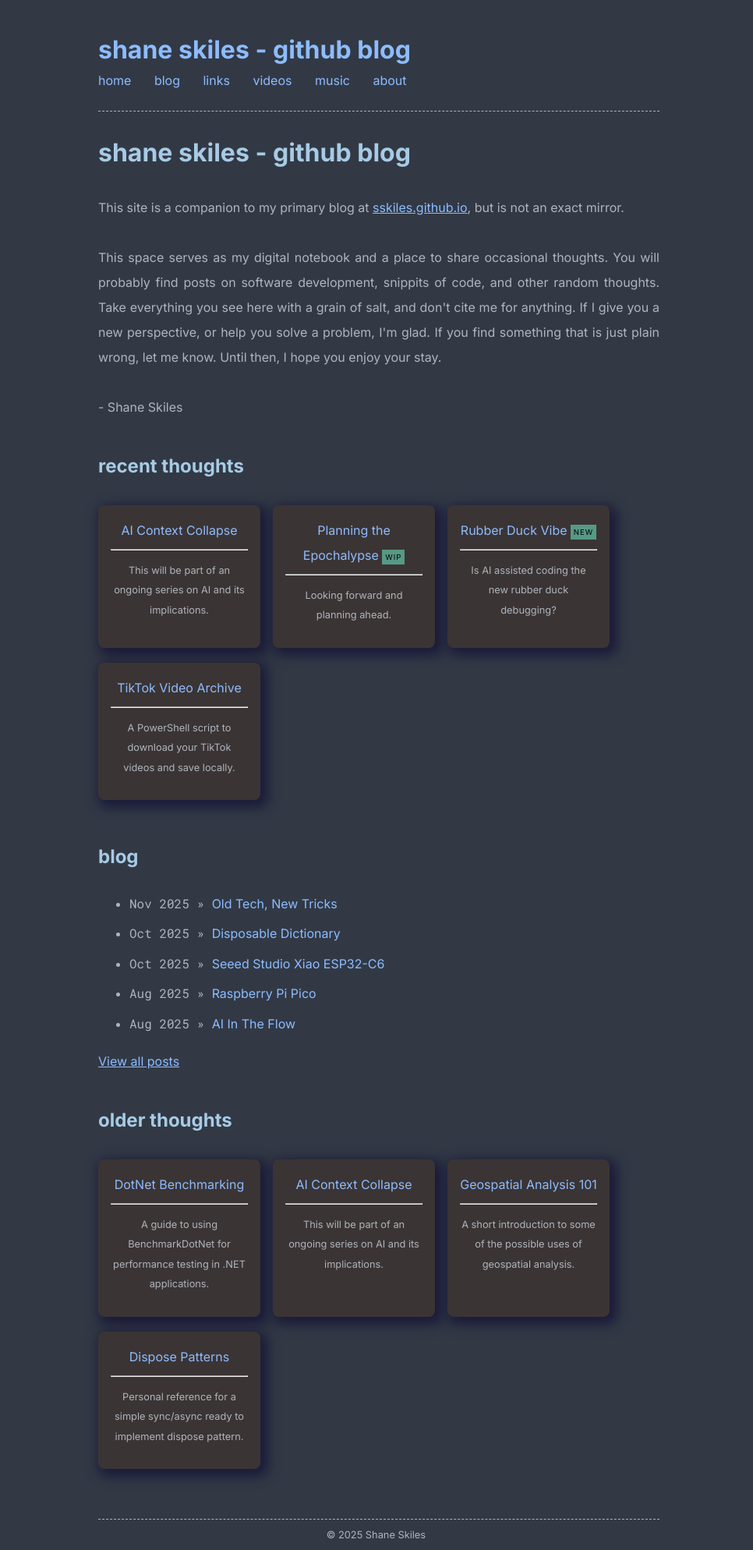
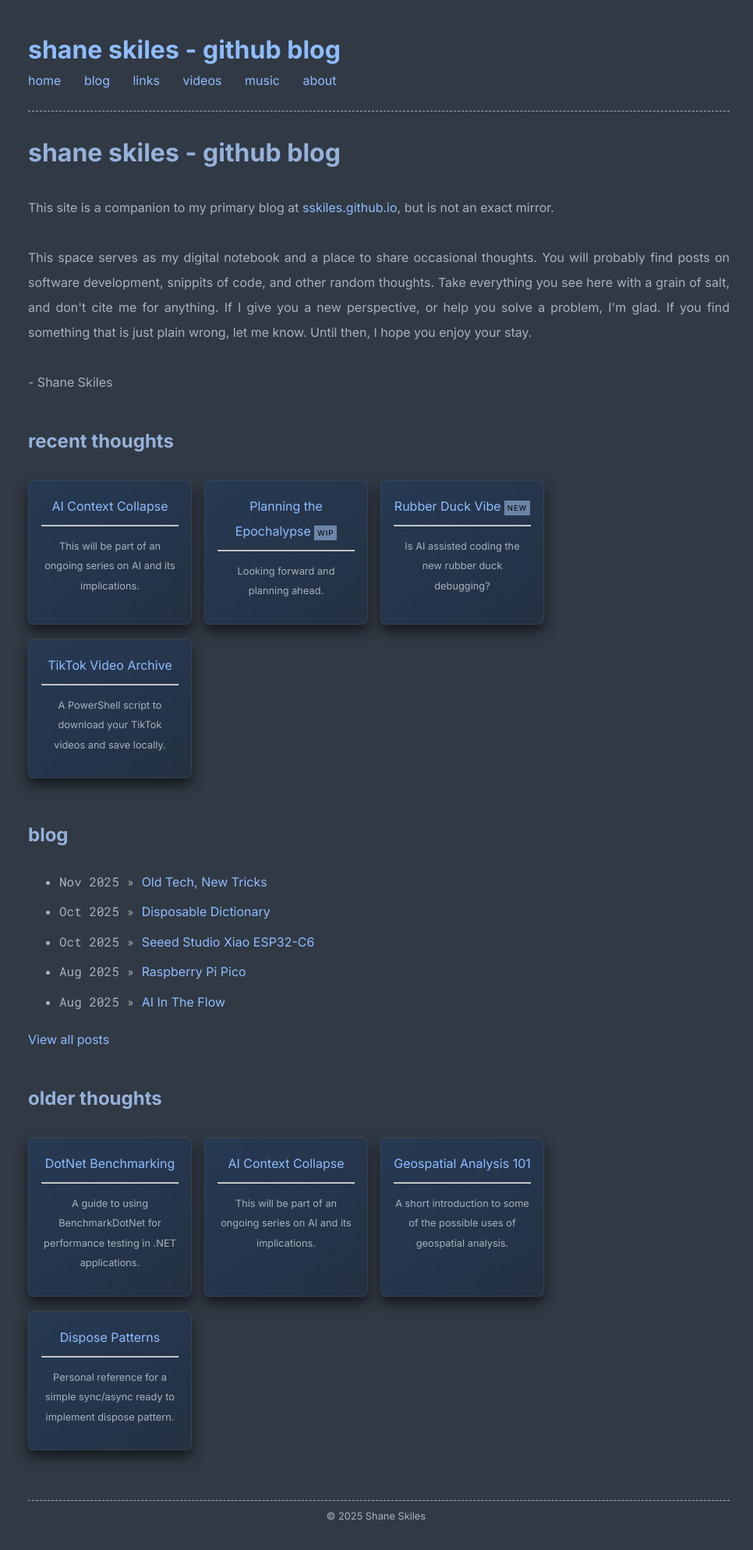
Before and after one commit to shaneskiles/shaneskiles.github.io, a Jekyll site: the page built from index.md, in a window 1280 px wide. Shown: the whole page at 78% size, without its empty margins (154-1120 px from the left). Built offline with Jekyll 4.4.1, drawn with Linux system fonts in a browser that asks for light colours; after the commit the page ends 1964 px from its top, so only the background shows below that.

Commit message:
Style updates

```diff
--- a/_config.yml
+++ b/_config.yml
@@ -54,7 +54,7 @@ theme_config:
 highlighter: rouge
 
 sass:
-  style: :compressed
+  style: compressed
 
 plugins:
   - jekyll-feed
--- a/_sass/list.scss
+++ b/_sass/list.scss
@@ -10,11 +10,6 @@ ul.horizontal-list {
     margin-right: 1em;
   }
 
-  li a {
-    text-decoration: none;
-    font-weight: normal
-  }
-
 }
 
 .card {
@@ -24,13 +19,22 @@ ul.horizontal-list {
   text-align: center;
   font-size: 1em;
   align-items: center;
-  box-shadow: 5px 5px 15px 5px #1b1b3a;
-  background-color: #3b3434;//var(--bg-secondary);
+  box-shadow: 0 8px 16px rgba(0, 0, 0, 0.6), 0 0 0 1px rgba(255, 255, 255, 0.05);
+  background: linear-gradient(145deg, var(--bg-secondary), hsl(215, 30%, 20%));
   margin-bottom: 0.8em;
   border-radius: 0.5em;
+  border: 1px solid hsla(215, 15%, 30%, 0.6);
+  transition: transform 0.2s ease-in-out, box-shadow 0.2s ease-in-out, border-color 0.2s ease-in-out;
+
+  &:hover {
+    transform: translateY(-5px);
+    box-shadow: 0 12px 24px rgba(0, 0, 0, 0.8);
+    border-color: var(--links);
+  }
 
   .header {
     color: var(--links);
+    text-decoration: none;
   }
 
   .body {
--- a/_sass/lunardrift.scss
+++ b/_sass/lunardrift.scss
@@ -42,9 +42,9 @@ p { margin: 1em 0; }
 li { margin: 0.4em 0; }
 
 .pw {
-  max-width: 720px;
+  max-width: 56.25rem;
   margin: 0 auto;
-  padding: 2em 2em;
+  padding: 2rem;
 }
 
 table, th, td {
@@ -89,15 +89,15 @@ img {
 // -------------- THEME SWITCHER -------------- //
 @mixin dark-appearance {
   html, body  {
-      --headings: #A7CBE5;
-      --links: #8DBCFF;
-      --highlight: #579986; //41C7C7;
-      --bg: #323945;
-      --bg-secondary: #283051; //#36416D; //#1A1F35; // #5A697A; //
-      --text: #adb5bd;
-      --text-secondary: #9CA3AF;
-      --code-text: #8DBCFF;
-      --share-text: #C4C4C4;
+      --headings: hsl(215, 49%, 72%);
+      --links: hsl(216, 100%, 78%);
+      --highlight: hsl(215, 26%, 54%);
+      --bg: hsl(215, 16%, 23%);
+      --bg-secondary: hsl(215, 37%, 24%);
+      --text: hsl(215, 14%, 70%);
+      --text-secondary: hsl(215, 19%, 73%);
+      --code-text: hsl(215, 100%, 78%);
+      --share-text: hsl(0, 0%, 77%);
   };
 }
 
@@ -132,6 +132,7 @@ blockquote {
 }
 a {
   color: var(--links);
+  text-decoration: none;
 }
 *:target { background-color: var(--bg-secondary); }
 
--- a/assets/css/style.scss
+++ b/assets/css/style.scss
@@ -2,8 +2,8 @@
 ---
 
 body {
-  background-color: #121212;
-  color: #e0e0e0;
+  background-color: hsl(0, 0%, 7%);
+  color: hsl(0, 0%, 88%);
   font-family: -apple-system, BlinkMacSystemFont, "Segoe UI", Roboto, Helvetica, Arial, sans-serif, "Apple Color Emoji", "Segoe UI Emoji", "Segoe UI Symbol";
   line-height: 1.6;
   margin: 0;
@@ -11,30 +11,33 @@ body {
 }
 
 .wrapper {
-  max-width: 800px;
+  max-width: 56.25rem;
   margin: 0 auto;
-  padding: 20px;
+  padding: 2rem;
 }
 
 @media (max-width: 600px) {
   .wrapper {
     width: 90%;
-    padding: 10px;
+    padding: 1rem;
   }
 }
 
 h1, h2, h3, h4, h5, h6 {
-  color: #ffffff;
+  color: hsl(0, 0%, 100%);
   font-weight: 600;
 }
 
 a {
-  color: #bb86fc;
+  color: hsl(268, 99%, 76%);
   text-decoration: none;
+  transition: all 0.2s ease-in-out;
 }
 
 a:hover {
-  text-decoration: underline;
+  text-decoration: none;
+  background-color: hsla(268, 99%, 76%, 0.1);
+  border-radius: 3px;
 }
 
 p {
```
Also changed, not shown: Gemfile.lock.
